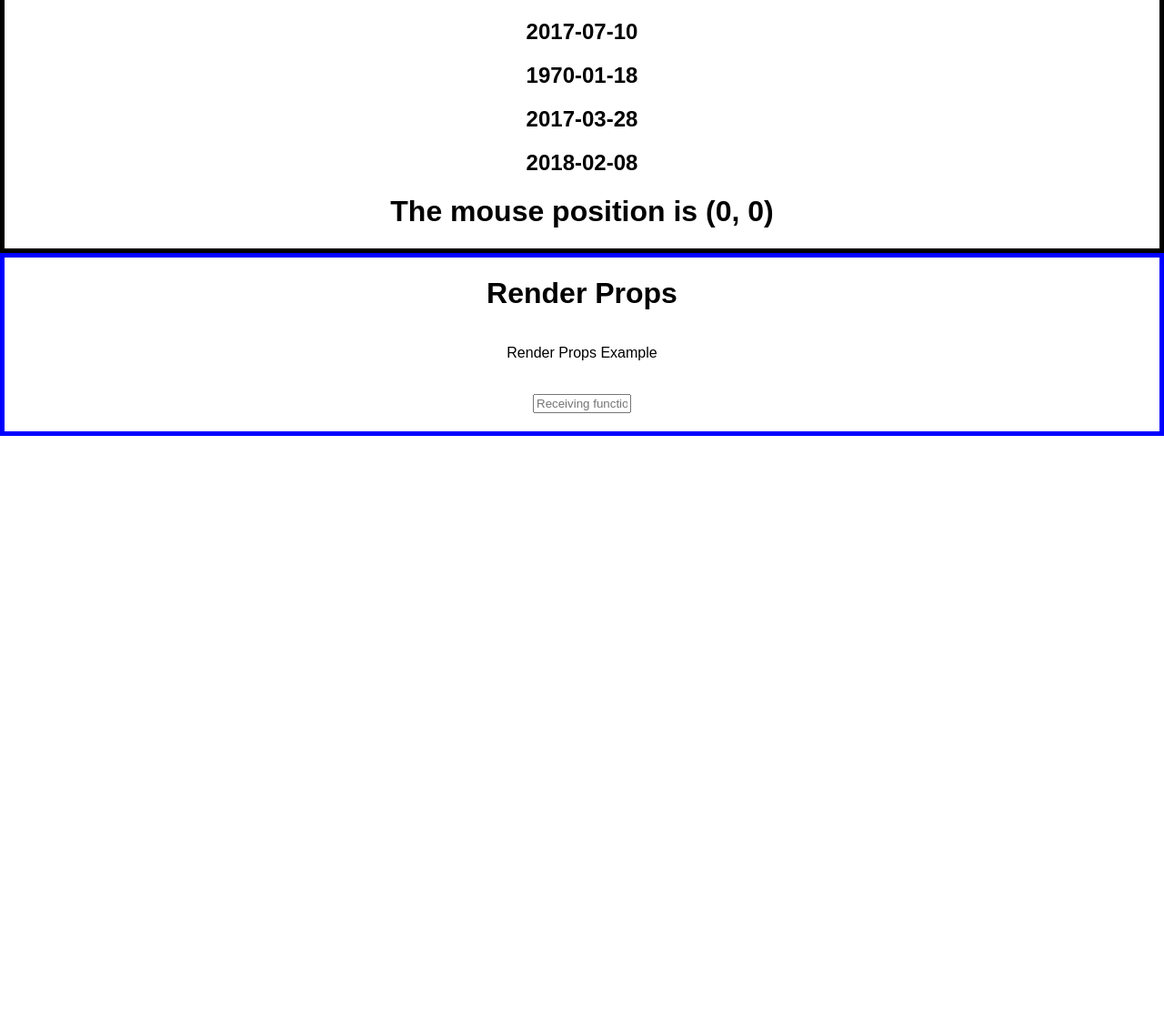
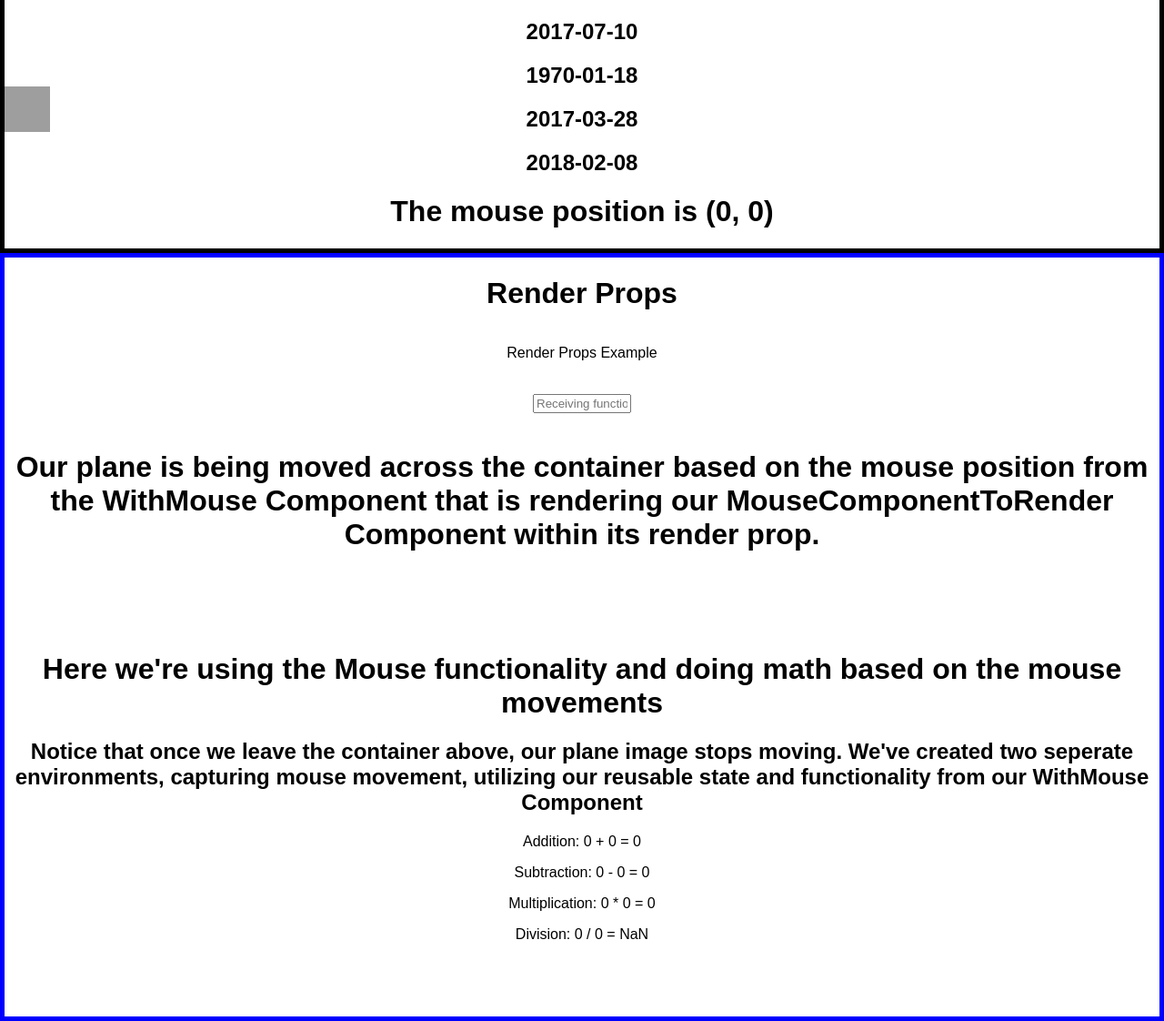
Before and after one commit to steven-isbell/react-patterns, a React (Create React App) app: page / in a window 1280 px wide. Shown: the part 537-1659 px from the top of the page at 91% size. Before the commit the page ends 1016 px from the top, so only its background shows below. Built offline with nearby package versions, Linux system fonts and the light colour scheme; grey boxes are pictures that could not be loaded.

Commit message:
added With Mouse Render Props example

```diff
--- a/src/App.js
+++ b/src/App.js
@@ -6,11 +6,16 @@ import {
   MouseHOC
 } from "./patterns/HigherOrderComp/HigherOrderComp";
 
-import ComponentToRender from "./patterns/RenderProps/ComponentToRender";
+import {
+  TextComponentToRender,
+  MouseComponentToRender,
+  MouseMathComponentToRender
+} from "./patterns/RenderProps/ComponentToRender";
 import AddText from "./patterns/RenderProps/render/AddText";
 
 import logo from "./logo.svg";
 import "./App.css";
+import WithMouse from "./patterns/RenderProps/render/WithMouse";
 
 class App extends Component {
   render() {
@@ -28,9 +33,13 @@ class App extends Component {
           <MouseHOC />
         </div>
         {/* Render Props Module */}
-        <div style={{ border: "5px solid blue" }}>
+        <div style={{ border: "5px solid blue", height: "auto" }}>
           <h1>Render Props</h1>
-          <AddText render={props => <ComponentToRender {...props} />} />
+          <AddText render={props => <TextComponentToRender {...props} />} />
+          <WithMouse render={props => <MouseComponentToRender {...props} />} />
+          <WithMouse
+            render={props => <MouseMathComponentToRender {...props} />}
+          />
         </div>
       </div>
     );
--- a/src/patterns/RenderProps/ComponentToRender.js
+++ b/src/patterns/RenderProps/ComponentToRender.js
@@ -1,6 +1,6 @@
 import React, { Component } from "react";
 
-class ComponentToRender extends Component {
+export class TextComponentToRender extends Component {
   render() {
     return (
       <div style={this.props.style}>
@@ -15,4 +15,59 @@ class ComponentToRender extends Component {
   }
 }
 
-export default ComponentToRender;
+export class MouseComponentToRender extends Component {
+  render() {
+    return (
+      <div style={{ height: "200px", position: "relative" }}>
+        <h1>
+          Our plane is being moved across the container based on the mouse
+          position from the WithMouse Component that is rendering our
+          MouseComponentToRender Component within its render prop.
+        </h1>
+        <img
+          src="https://jundroo.blob.core.windows.net/simpleplanes/GameData/aircraft/352/vRIW46-TopView.png"
+          style={{
+            position: "absolute",
+            top: this.props.y - 400,
+            left: this.props.x,
+            width: "50px",
+            height: "50px"
+          }}
+          alt="plane"
+        />
+      </div>
+    );
+  }
+}
+
+export class MouseMathComponentToRender extends Component {
+  render() {
+    const { x, y } = this.props;
+    return (
+      <div style={{ height: "400px" }}>
+        <h1>
+          Here we're using the Mouse functionality and doing math based on the
+          mouse movements
+        </h1>
+        <h2>
+          Notice that once we leave the container above, our plane image stops
+          moving. We've created two seperate environments, capturing mouse
+          movement, utilizing our reusable state and functionality from our
+          WithMouse Component
+        </h2>
+        <p>
+          Addition: {x} + {y} = {x + y}
+        </p>
+        <p>
+          Subtraction: {x} - {y} = {x - y}
+        </p>
+        <p>
+          Multiplication: {x} * {y} = {x * y}
+        </p>
+        <p>
+          Division: {x} / {y} = {x / y}
+        </p>
+      </div>
+    );
+  }
+}
--- /dev/null
+++ b/src/patterns/RenderProps/render/WithMouse.js
@@ -0,0 +1,34 @@
+// In this component we're simply building functionality that can be shared and reused amongst various components.
+// This functionality can be as reusable or brittle as it needs to be; however, the goal of Render Props is to
+// write components that are highly extensible to help keep our code DRY.
+import React, { Component } from "react";
+
+class WithMouse extends Component {
+  constructor(props) {
+    super(props);
+
+    this.state = {
+      x: 0,
+      y: 0
+    };
+
+    this.handleMouseMove = this.handleMouseMove.bind(this);
+  }
+
+  handleMouseMove(event) {
+    this.setState({
+      x: event.clientX,
+      y: event.clientY
+    });
+  }
+
+  render() {
+    return (
+      <div onMouseMove={this.handleMouseMove}>
+        {this.props.render(this.state)}
+      </div>
+    );
+  }
+}
+
+export default WithMouse;
```
Also changed, not shown: src/patterns/RenderProps/README.md.
